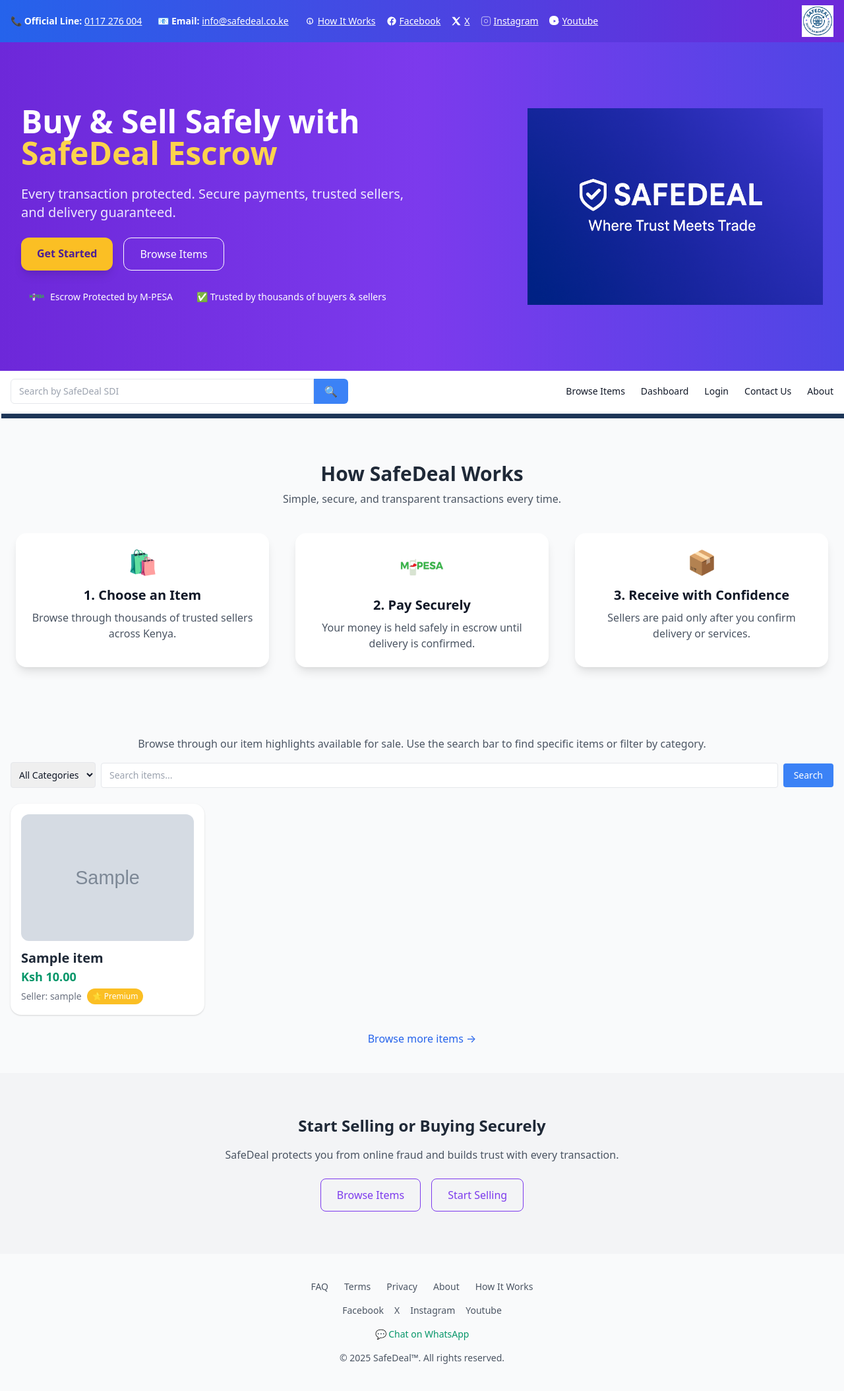
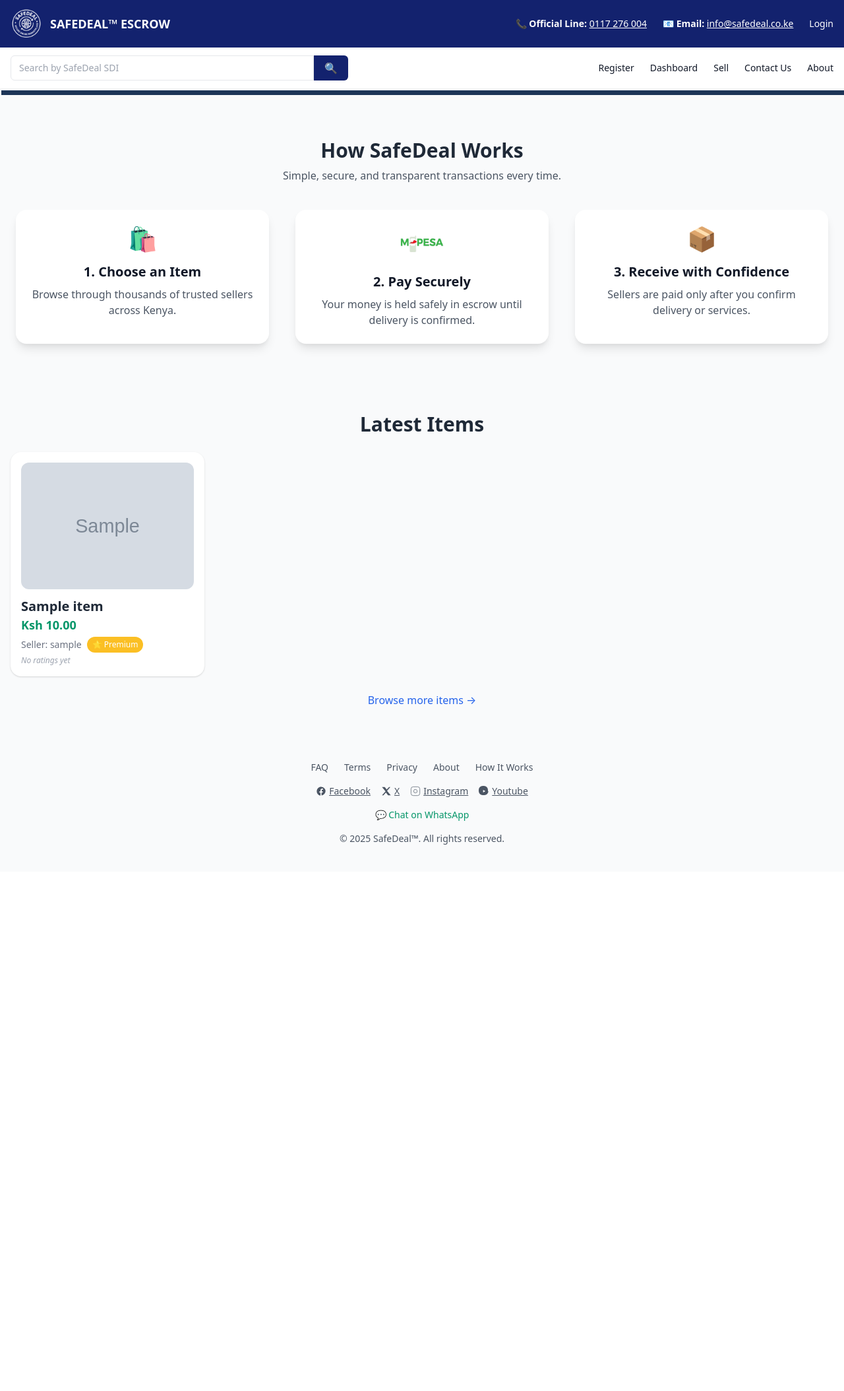
Before and after one commit to ericko47/safedeal, a Django app: page / in a window 1280 px wide. Shown: the whole page at 66% size. After the commit the page ends 1280 px from the top, so only its background shows below. Run offline with Django 5.2, Linux system fonts and the light colour scheme; tables that the repository leaves empty hold one stand-in row (values such as "Sample post"); grey boxes marked "Sample" are stand-in pictures; some libraries are stand-ins or nearby versions.

Commit message:
Refactor code structure for improved readability and maintainability

```diff
--- a/safedeal/core/forms.py
+++ b/safedeal/core/forms.py
@@ -4,6 +4,8 @@
 from django.contrib.auth.forms import AuthenticationForm
 from django.contrib.auth import authenticate
 from django.utils.translation import gettext_lazy as _
+
+from django.core.exceptions import ValidationError
 
 class RatingForm(forms.ModelForm):
     class Meta:
@@ -56,13 +58,11 @@
             'password2'
         )
 # For users to update their profile after registration
-from django import forms
-
 class UserProfileForm(forms.ModelForm):
     date_of_birth = forms.DateField(
         input_formats=[
             '%d/%m/%Y',   # 25/06/2025
-            '%Y-%m-%d',   # 2025-06-25 (ISO, for compatibility)
+            '%Y-%m-%d',   # 2025-06-25 (ISO format)
         ],
         widget=forms.TextInput(attrs={
             'placeholder': 'DD/MM/YYYY',
@@ -73,14 +73,14 @@
     national_id_picture = forms.ImageField(
         widget=forms.ClearableFileInput(attrs={
             "accept": "image/*",
-            "capture": "environment"
+            #"capture": "environment"
         }),
         required=False
     )
     profile_picture = forms.ImageField(
         widget=forms.ClearableFileInput(attrs={
             "accept": "image/*",
-            "capture": "environment"
+            #"capture": "environment"
         }),
         required=False
     )
@@ -101,13 +101,25 @@
             'account_type'
         ]
 
+    def clean(self):
+        cleaned_data = super().clean()
+
+        max_size = 2 * 1024 * 1024  # 2 MB
+
+        for field_name in ['profile_picture', 'national_id_picture']:
+            file = cleaned_data.get(field_name)
+            if file and file.size > max_size:
+                self.add_error(
+                    field_name,
+                    ValidationError(f"{field_name.replace('_', ' ').title()} must be smaller than 2 MB.")
+                )
+
+        return cleaned_data
 
 
 
 
 class ItemForm(forms.ModelForm):
-    # Additional field for multiple images
-    # images = forms.FileField(widget=forms.ClearableFileInput(attrs={'multiple': True}), required=False)
     class Meta:
         model = Item
         fields = ['title', 'description','location', 'price', 'category', 'condition', 'is_bulk', 'bulk_price']
@@ -209,9 +221,32 @@
         }
 
     def __init__(self, *args, **kwargs):
+        transaction = kwargs.get('instance')  # The current transaction
         super().__init__(*args, **kwargs)
-        # Make delivery_agent optional by default
-        self.fields['delivery_agent'].required = False
+
+        agents = DeliveryAgent.objects.filter(is_verified=True, is_active=True)
+
+        if transaction:
+            buyer_area = transaction.delivery_address.strip().lower()
+            seller_area = transaction.seller.current_location.strip().lower()
+
+            # Filter manually since region_of_operation is comma-separated
+            filtered_agents = []
+            for agent in agents:
+                coverage = [r.strip().lower() for r in agent.region_of_operation.split(",")]
+                if buyer_area in coverage and seller_area in coverage:
+                    filtered_agents.append(agent)
+
+            self.fields['delivery_agent'].queryset = DeliveryAgent.objects.filter(
+                id__in=[a.id for a in filtered_agents]
+            )
+
+        # Custom labels
+        self.fields['delivery_agent'].label_from_instance = lambda obj: (
+            f"{obj.user.get_full_name() or obj.user.username} "
+            f"({obj.get_agent_type_display()}, {obj.vehicle_type}) "
+            f"– {obj.region_of_operation}"
+        )
 
     def clean(self):
         cleaned_data = super().clean()
@@ -227,7 +262,6 @@
             cleaned_data['delivery_agent'] = None
 
         return cleaned_data
-
 
 
 
@@ -298,6 +332,23 @@
     class Meta:
         model = DeliveryAgent
         fields = [
-            'vehicle_type', 'vehicle_plate_number', 'license_document', 'police_clearance_certificate', 'region_of_operation','mpesa_phone_number',
-            'license_number', 'license_document'
+            'vehicle_type', 'vehicle_plate_number', 'license_document',
+            'police_clearance_certificate', 'region_of_operation',
+            'mpesa_phone_number', 'license_number'
         ]
+        widgets = {
+            'region_of_operation': forms.TextInput(
+                attrs={
+                    'placeholder': 'Enter comma-separated locations, e.g. Nairobi, Mombasa, Kisumu'
+                }
+            )
+        }
+        help_texts = {
+            'region_of_operation': 'Please list all areas you cover, separated by commas (e.g., Nairobi, Mombasa, Kisumu).'
+        }
+    def clean_region_of_operation(self):
+        region = self.cleaned_data.get('region_of_operation')
+        areas = [r.strip() for r in region.split(",") if r.strip()]
+        if not areas:
+            raise forms.ValidationError("Please enter at least one valid area.")
+        return ", ".join(areas)
--- a/safedeal/core/templates/admin/admin_user_list.html
+++ b/safedeal/core/templates/admin/admin_user_list.html
@@ -31,6 +31,7 @@
     <thead class="bg-gray-100 text-left">
         <tr>
             <th class="px-4 py-2">Username</th>
+            <th class="px-4 py-2">Name</th>
             <th class="px-4 py-2">Email</th>
             <th class="px-4 py-2">Phone</th>
             <th class="px-4 py-2">Account Type</th>
@@ -43,6 +44,7 @@
       {% for user in users %}
       <tr class="border-b hover:bg-gray-50">
         <td class="px-4 py-2">{{ user.username }}</td>
+        <td class="px-4 py-2">{{ user.first_name }} {{user.last_name}}</td>
         <td class="px-4 py-2">{{ user.email }}</td>
         <td class="px-4 py-2">{{ user.phone_number|default:"-" }}</td>
         <td class="px-4 py-2">{{ user.account_type|default:"-" }}</td>
--- a/safedeal/core/templates/core/browse.html
+++ b/safedeal/core/templates/core/browse.html
@@ -36,7 +36,7 @@
       class="border px-3 py-1 rounded text-sm flex-1"
     />
 
-    <button type="submit" class="bg-blue-500 text-white px-4 py-1 rounded hover:bg-blue-600 text-sm">
+    <button type="submit" style="background-color: #13226e;" class="text-white px-4 py-1 rounded hover:bg-blue-600 text-sm">
       Search
     </button>
   </form>
--- a/safedeal/core/templates/core/index.html
+++ b/safedeal/core/templates/core/index.html
@@ -28,73 +28,39 @@
 </head>
 <body class="bg-gray-50 text-gray-900">
   <!-- Floating Contact Bar -->
-  <div class="sticky top-0 z-50 w-full bg-gradient-to-r from-blue-600 to-purple-700 text-white">
-    <div class="max-w-7xl mx-auto px-4 py-2 flex items-center justify-between">
-
+  <div style="background-color: #13226e;" class="sticky top-0 z-50 w-full text-white">
+    <div class="max-w-7xl mx-auto px-4 py-3 flex flex-col md:flex-row items-center justify-between gap-4">
+      <div class="flex w-full max-w-lg items-center gap-3 justify-center md:justify-start">
+        <img src="{% static 'core/logos/whitelogo.png' %}"
+            alt="SafeDeal Logo"
+            class="h-10 md:h-12">
+        <h1><span class="font-semibold text-lg">  SAFEDEAL™ ESCROW</span></h1>
+      </div>
       <!-- Left side: Contact info -->
-      <div class="flex flex-col text-sm space-y-1 md:flex-row md:items-center md:space-y-0 md:space-x-6">
+      <div class="flex gap-6 text-sm">
         <div>
-          📞 <strong>Official Line:</strong>
+            <span style="color: #fff;">📞</span> <strong>Official Line:</strong>
           <a href="tel:+254117276004" class="underline">0117 276 004</a>
         </div>
+
         <div>
-          📧 <strong>Email:</strong>
+          <span style="color: #fff;">📧 </span><strong>Email:</strong>
           <a href="mailto:info@safedeal.co.ke" class="underline">info@safedeal.co.ke</a>
         </div>
+        <div>
+          {% if user.is_authenticated %}
+            <a href="{% url 'logout' %}" class="hover:text-blue-600">Logout</a>
+          {% else %}
+            <a href="{% url 'login' %}" class="hover:text-blue-600">Login</a>
+          {% endif %}
+        </div>
 
-        <!-- Links (hidden on mobile) -->
-        <div class="hidden md:flex items-center space-x-4">
-          <a href="{% url 'how_it_works' %}" class="flex items-center gap-1 underline">
-            <!-- Info icon -->
-            <svg xmlns="http://www.w3.org/2000/svg" class="w-4 h-4" fill="none" viewBox="0 0 24 24" stroke="currentColor">
-              <path stroke-linecap="round" stroke-linejoin="round" stroke-width="2" d="M13 16h-1v-4h-1m1-4h.01M12 18.5a6.5 6.5 0 110-13 6.5 6.5 0 010 13z"/>
-            </svg>
-            How It Works
-          </a>
-
-          <a href="https://www.facebook.com/SafeDealEscrowKe" target="_blank" class="flex items-center gap-1 underline">
-            <svg xmlns="http://www.w3.org/2000/svg" class="w-4 h-4" viewBox="0 0 24 24" fill="currentColor">
-              <path d="M22 12a10 10 0 10-11.5 9.95V15.5H8v-3h2.5V10c0-2.5 1.5-3.9 3.8-3.9 1.1 0 2.2.2 2.2.2v2.4h-1.3c-1.3 0-1.7.8-1.7 1.6v1.9H16l-.5 3h-2.6v6.45A10 10 0 0022 12z"/>
-            </svg>
-            Facebook
-          </a>
-
-          <a href="https://x.com/SEscrow82325" target="_blank" class="flex items-center gap-1 underline">
-            <svg xmlns="http://www.w3.org/2000/svg" class="w-4 h-4" fill="currentColor" viewBox="0 0 24 24">
-              <path d="M18 2.5h3l-7.5 8.6L22 21.5h-6.2l-4.9-6.4-5.6 6.4H2l8.1-9.2L2 2.5h6.3l4.4 5.8 5.3-5.8z"/>
-            </svg>
-            X
-          </a>
-
-          <a href="https://www.instagram.com/safedeal_ke/" target="_blank" class="flex items-center gap-1 underline">
-            <svg xmlns="http://www.w3.org/2000/svg" class="w-4 h-4" fill="none" viewBox="0 0 24 24" stroke="currentColor">
-              <rect width="20" height="20" x="2" y="2" rx="5" ry="5"/>
-              <path d="M16 11.37A4 4 0 1112.63 8 4 4 0 0116 11.37z"/>
-              <line x1="17.5" y1="6.5" x2="17.51" y2="6.5"/>
-            </svg>
-            Instagram
-          </a>
-
-          <a href="https://www.youtube.com/@safedeal-escrow/" target="_blank" class="flex items-center gap-1 underline">
-            <svg xmlns="http://www.w3.org/2000/svg" class="w-4 h-4" fill="currentColor" viewBox="0 0 24 24">
-              <path d="M10 15l5.19-3L10 9v6zm12-3a9 9 0 01-9 9H9a9 9 0 01-9-9V9a9 9 0 019-9h3a9 9 0 019 9v3z"/>
-            </svg>
-            Youtube
-          </a>
-        </div>
-      </div>
-
-      <!-- Right side: Logo (always aligned right) -->
-      <div class="ml-auto">
-        <img src="{% static 'core/logos/slogobox1.png' %}"
-            alt="SafeDeal Logo"
-            class="h-10 md:h-12">
       </div>
     </div>
   </div>
 
   <!-- Hero Section -->
-  <header class="relative bg-gradient-to-r from-purple-700 via-purple-600 to-indigo-600 text-white">
+  {% comment %} <header class="relative bg-gradient-to-r from-purple-700 via-purple-600 to-indigo-600 text-white">
     <div class="max-w-screen-2xl mx-auto px-8 py-16 lg:py-24 grid lg:grid-cols-2 gap-12 items-center">
 
       <!-- Left Column -->
@@ -134,7 +100,7 @@
         <img src="{% static 'core/logos/barner.png' %}" alt="Safe shopping" class="w-full max-w-md inline-block">
       </div>
     </div>
-  </header>
+  </header> {% endcomment %}
 
   <!-- Navigation (search + links) -->
   <nav class="bg-white shadow-sm sticky top-0 z-40">
@@ -144,20 +110,18 @@
       <form action="{% url 'search_items' %}" method="get" class="flex w-full max-w-lg">
         <input type="text" name="q" value="{{ request.GET.q }}" placeholder="Search by SafeDeal SDI"
                class="flex-1 border rounded-l-md px-3 py-2 text-sm focus:ring focus:ring-blue-300 outline-none">
-        <button type="submit" class="bg-blue-500 text-white px-4 rounded-r-md hover:bg-blue-600">
+        <button type="submit" style="background-color: #13226e;" class="text-white px-4 rounded-r-md hover:bg-blue-600">
           🔍
         </button>
       </form>
 
       <!-- Nav links -->
       <div class="flex gap-6 text-sm">
-        <a href="{% url 'browse' %}" class="hover:text-blue-600">Browse Items</a>
+        {% if not user.is_authenticated %}
+        <a href="{% url 'register' %}" class="hover:text-blue-600">Register</a>
+        {% endif%}
         <a href="{% url 'dashboard' %}" class="hover:text-blue-600">Dashboard</a>
-        {% if user.is_authenticated %}
-          <a href="{% url 'logout' %}" class="hover:text-blue-600">Logout</a>
-        {% else %}
-          <a href="{% url 'login' %}" class="hover:text-blue-600">Login</a>
-        {% endif %}
+        <a href="{% url 'post_item' %}" class="hover:text-blue-600">Sell</a>
         <a href="{% url 'contact_us' %}" class="hover:text-blue-600">Contact Us</a>
         <a href="{% url 'about' %}" class="hover:text-blue-600">About</a>
       </div>
@@ -194,26 +158,8 @@
 
   <!-- Browse Section -->
   <main class="max-w-7xl mx-auto px-4 py-10">
-    {% block content %}
-      <p class="text-center text-gray-600 mb-4">
-        Browse through our item highlights available for sale. Use the search bar to find specific items or filter by category.
-      </p>
-
-      <form method="get" class="flex flex-wrap items-center gap-2 mb-6">
-        <select name="category" class="border px-2 py-2 rounded text-sm">
-          <option value="">All Categories</option>
-          {% for code, label in categories %}
-            <option value="{{ code }}" {% if selected_category == code %}selected{% endif %}>{{ label }}</option>
-          {% endfor %}
-        </select>
-
-        <input type="text" name="q" value="{{ search_query }}" placeholder="Search items..."
-               class="border px-3 py-2 rounded text-sm flex-1">
-
-        <button type="submit" class="bg-blue-500 text-white px-4 py-2 rounded hover:bg-blue-600 text-sm">
-          Search
-        </button>
-      </form>
+    <h2 class="text-3xl font-bold text-gray-800 text-center mb-6">Latest Items</h2>
+      <!-- Items Grid -->
 
       {% if items %}
         <div class="grid grid-cols-1 sm:grid-cols-2 md:grid-cols-3 lg:grid-cols-4 gap-6">
@@ -237,6 +183,24 @@
                   </span>
                   {% endif %}
                 </p>
+                <!-- Seller rating -->
+                {% if item.seller_avg_rating %}
+                  <div class="flex items-center mt-1">
+                    {% for i in "12345" %}
+                      {% if forloop.counter <= item.seller_avg_rating|floatformat:0 %}
+                        <span class="text-yellow-400 text-sm">★</span>
+                      {% else %}
+                        <span class="text-gray-300 text-sm">★</span>
+                      {% endif %}
+                    {% endfor %}
+                    <span class="ml-1 text-xs text-gray-600">
+                      ({{ item.seller_avg_rating|floatformat:1 }}/5)
+                    </span>
+                  </div>
+                {% else %}
+                  <p class="text-xs text-gray-400 mt-1 italic">No ratings yet</p>
+                {% endif %}
+
               </a>
             </div>
           {% endfor %}
@@ -244,7 +208,6 @@
       {% else %}
         <p class="text-center text-gray-500 text-lg">No items found at the moment. Please check back later.</p>
       {% endif %}
-    {% endblock %}
     <div class="mt-6 text-center">
       <a href="{% url 'browse' %}" class="text-blue-600 hover:underline">
         Browse more items →
@@ -253,17 +216,17 @@
   </main>
 
   <!-- CTA -->
-  <section class="bg-gray-100 text-center py-16">
+  {% comment %} <section class="bg-gray-100 text-center py-16">
     <h2 class="text-2xl font-bold text-gray-800 mb-4">Start Selling or Buying Securely</h2>
     <p class="mb-6 text-gray-600">SafeDeal protects you from online fraud and builds trust with every transaction.</p>
     <div class="flex justify-center gap-4 flex-wrap">
       <a href="{% url 'browse' %}" class="px-6 py-3 border border-purple-600 text-purple-600 rounded-lg hover:bg-purple-50">Browse Items</a>
       <a href="{% url 'post_item' %}" class="px-6 py-3 border border-purple-600 text-purple-600 rounded-lg hover:bg-purple-50">Start Selling</a>
     </div>
-  </section>
+  </section> {% endcomment %}
 
   <!-- Footer -->
-  <footer class="bg-gray-50 py-10 text-center text-sm text-gray-600">
+  <footer class="bg-light py-10 text-center text-sm text-gray-600">
     <div class="flex flex-wrap justify-center gap-6 mb-4">
       <a href="{% url 'faq' %}" class="hover:text-blue-600">FAQ</a>
       <a href="{% url 'terms' %}" class="hover:text-blue-600">Terms</a>
@@ -273,10 +236,35 @@
     </div>
 
     <div class="flex justify-center gap-4 mb-4">
-      <a href="https://www.facebook.com/SafeDealEscrowKe" target="_blank" class="hover:text-blue-600">Facebook</a>
-      <a href="https://x.com/SEscrow82325" target="_blank" class="hover:text-blue-600">X</a>
-      <a href="https://www.instagram.com/safedeal_ke/" target="_blank" class="hover:text-blue-600">Instagram</a>
-      <a href="https://www.youtube.com/@safedeal-escrow/" target="_blank" class="hover:text-blue-600">Youtube</a>
+      <a href="https://www.facebook.com/SafeDealEscrowKe" target="_blank" class="flex items-center gap-1 underline">
+        <svg xmlns="http://www.w3.org/2000/svg" class="w-4 h-4" viewBox="0 0 24 24" fill="currentColor">
+          <path d="M22 12a10 10 0 10-11.5 9.95V15.5H8v-3h2.5V10c0-2.5 1.5-3.9 3.8-3.9 1.1 0 2.2.2 2.2.2v2.4h-1.3c-1.3 0-1.7.8-1.7 1.6v1.9H16l-.5 3h-2.6v6.45A10 10 0 0022 12z"/>
+        </svg>
+        Facebook
+      </a>
+
+      <a href="https://x.com/SEscrow82325" target="_blank" class="flex items-center gap-1 underline">
+        <svg xmlns="http://www.w3.org/2000/svg" class="w-4 h-4" fill="currentColor" viewBox="0 0 24 24">
+          <path d="M18 2.5h3l-7.5 8.6L22 21.5h-6.2l-4.9-6.4-5.6 6.4H2l8.1-9.2L2 2.5h6.3l4.4 5.8 5.3-5.8z"/>
+        </svg>
+        X
+      </a>
+
+      <a href="https://www.instagram.com/safedeal_ke/" target="_blank" class="flex items-center gap-1 underline">
+        <svg xmlns="http://www.w3.org/2000/svg" class="w-4 h-4" fill="none" viewBox="0 0 24 24" stroke="currentColor">
+          <rect width="20" height="20" x="2" y="2" rx="5" ry="5"/>
+          <path d="M16 11.37A4 4 0 1112.63 8 4 4 0 0116 11.37z"/>
+          <line x1="17.5" y1="6.5" x2="17.51" y2="6.5"/>
+        </svg>
+        Instagram
+      </a>
+
+      <a href="https://www.youtube.com/@safedeal-escrow/" target="_blank" class="flex items-center gap-1 underline">
+        <svg xmlns="http://www.w3.org/2000/svg" class="w-4 h-4" fill="currentColor" viewBox="0 0 24 24">
+          <path d="M10 15l5.19-3L10 9v6zm12-3a9 9 0 01-9 9H9a9 9 0 01-9-9V9a9 9 0 019-9h3a9 9 0 019 9v3z"/>
+        </svg>
+        Youtube
+      </a>
     </div>
 
     <p class="mb-4">
--- a/safedeal/core/templates/core/viewitem.html
+++ b/safedeal/core/templates/core/viewitem.html
@@ -97,7 +97,7 @@
       <form id="place-order-form" method="post" action="{% url 'place_order' item.item_reference %}" class="flex flex-col sm:flex-row gap-4 items-center w-full">
         {% csrf_token %}
         <input type="text" name="delivery_address"
-               placeholder="Your delivery address"
+               placeholder="Your delivery location"
                class="flex-grow border border-gray-300 rounded px-4 py-2"
                required />
         {% if user == item.seller %}
```
Also changed, not shown: safedeal/core/templates/core/base.html (+19 -16 lines), safedeal/core/templates/core/ship_item.html (+20 -2 lines), safedeal/core/templates/delivery/register_delivery_agent.html (+0 -7 lines), safedeal/core/static/core/logos/whitelogo.png (added), 1 other file.
